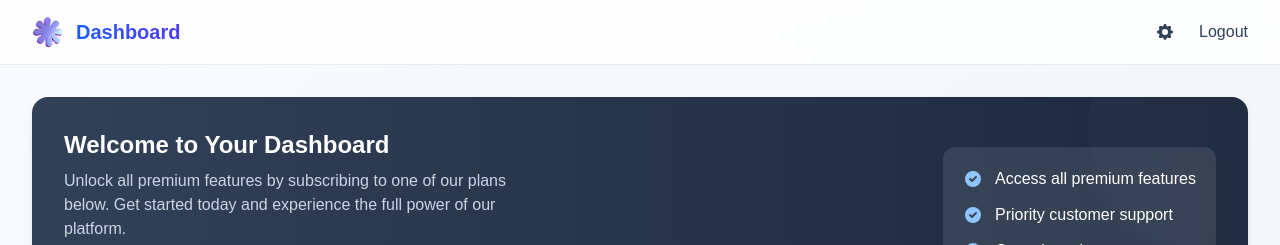
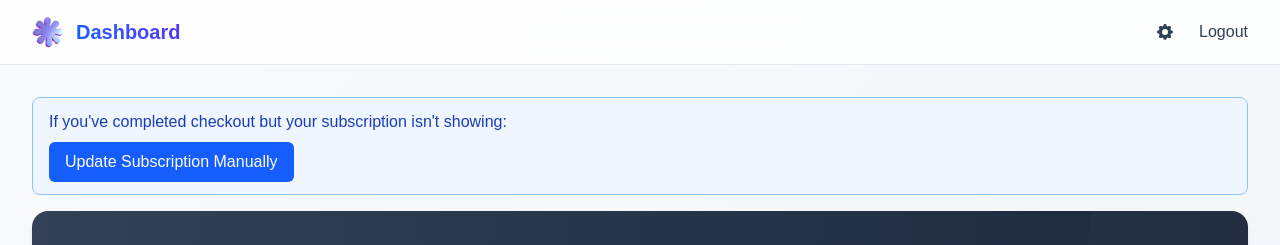
Before and after one commit to JomariHinayon/paddle-project, a Next.js app: page /dashboard in a window 1280 px wide. Shown: the top 245 px of the page. Built offline with nearby package versions, Linux system fonts and the light colour scheme; no server answers; the database is empty; sample sign-in values are in the browser's storage.

Commit message:
updated fixed

```diff
--- a/package.json
+++ b/package.json
@@ -12,7 +12,7 @@
     "@types/firebase": "^2.4.32",
     "axios": "^1.8.4",
     "dotenv": "^16.5.0",
-    "firebase": "^11.5.0",
+    "firebase": "^11.7.1",
     "firebase-admin": "^13.2.0",
     "micro": "^10.0.1",
     "next": "15.2.4",
--- a/src/app/dashboard/page.tsx
+++ b/src/app/dashboard/page.tsx
@@ -1100,21 +1100,111 @@ export default function Dashboard() {
   // Handle checkout success
   const handleCheckoutSuccess = (subscriptionData: any) => {
     console.log('Checkout completed successfully:', subscriptionData);
-    setCheckoutStatus('Subscription checkout completed! Your subscription is being processed.');
-
-    // Refresh subscription data after a short delay to allow webhooks to process
-    setTimeout(() => {
-      if (user?.uid) {
-        fetchSubscriptionStatus(user.uid);
-        fetchTransactionLogs(user.uid);
+    setCheckoutStatus('Subscription checkout completed! Updating your subscription status...');
+
+    // Try to update subscription data immediately
+    if (user?.uid) {
+      // First attempt to update using the provided subscription data
+      if (subscriptionData?.subscriptionId && subscriptionData.subscriptionId !== 'pending') {
+        try {
+          const db = getFirestore();
+          const userRef = doc(db, 'users', user.uid);
+          setDoc(userRef, {
+            hasActiveSubscription: true,
+            lastTransactionDate: new Date(),
+            currentPlan: subscriptionData.planId || PADDLE_CONFIG.prices.standard.month,
+            subscriptionStatus: 'active',
+            currentSubscriptionId: subscriptionData.subscriptionId,
+            paddleCustomerId: subscriptionData.customerId,
+            lastUpdated: new Date()
+          }, { merge: true })
+            .then(() => {
+              console.log('Successfully updated user subscription from checkout data');
+              // Refresh subscription data
+              fetchSubscriptionStatus(user.uid);
+              fetchTransactionLogs(user.uid);
+            })
+            .catch(error => {
+              console.error('Error updating subscription from checkout data:', error);
+              // If direct update fails, try the manual update as a fallback
+              setTimeout(() => manualCheckSubscriptionStatus(), 2000);
+            });
+        } catch (error) {
+          console.error('Error in immediate subscription update:', error);
+          // If there's an error, try the manual update as a fallback
+          setTimeout(() => manualCheckSubscriptionStatus(), 2000);
+        }
+      } else {
+        // If we don't have subscription data yet, poll for updates or try manual update
+        console.log('No subscription ID received yet, polling for updates...');
+        // Wait a few seconds and then check for subscription updates
+        setTimeout(() => {
+          fetchSubscriptionStatus(user.uid);
+          fetchTransactionLogs(user.uid);
+
+          // If still no active subscription after a short delay, offer manual update
+          setTimeout(() => {
+            if (!subscription?.hasActive) {
+              setCheckoutStatus('Checkout completed, but subscription status not updated automatically. You can try updating manually.');
+            }
+          }, 5000);
+        }, 3000);
       }
-    }, 2000);
+    }
   };
 
   // Handle checkout error
   const handleCheckoutError = (error: Error) => {
     console.error('Error during checkout:', error);
     setCheckoutStatus('There was an error processing your subscription. Please try again or contact support.');
+  };
+
+  // Manually check and update subscription status
+  const manualCheckSubscriptionStatus = async () => {
+    if (!user) {
+      console.error('No logged in user');
+      return;
+    }
+
+    try {
+      setCheckoutStatus('Manually checking subscription status...');
+
+      // 1. First verify we can write to Firebase
+      const db = getFirestore();
+      const testRef = doc(db, 'users', user.uid, 'tests', 'manual-check');
+      await setDoc(testRef, {
+        timestamp: new Date(),
+        operation: 'manual-check'
+      });
+
+      console.log('Firebase test write successful');
+
+      // 2. Update user profile with a fake subscription for testing
+      const userRef = doc(db, 'users', user.uid);
+      await setDoc(userRef, {
+        hasActiveSubscription: true,
+        lastTransactionDate: new Date(),
+        currentPlan: PADDLE_CONFIG.prices.standard.month,  // Using the standard plan price ID
+        subscriptionStatus: 'active',
+        currentSubscriptionId: 'manual-' + new Date().getTime(),
+        paddleCustomerId: user.email,
+        lastUpdated: new Date()
+      }, { merge: true });
+
+      console.log('Manually updated subscription status');
+      setCheckoutStatus('Subscription status manually updated. Refreshing data...');
+
+      // 3. Now fetch the updated subscription data
+      await fetchSubscriptionStatus(user.uid);
+
+      // 4. Clear status after a moment
+      setTimeout(() => {
+        setCheckoutStatus(null);
+      }, 3000);
+    } catch (error) {
+      console.error('Error in manual subscription update:', error);
+      setCheckoutStatus('Error updating subscription: ' + (error instanceof Error ? error.message : 'Unknown error'));
+    }
   };
 
   const formatPrice = (amount: number | string, currency: string = 'USD') => {
@@ -1235,6 +1325,19 @@ export default function Dashboard() {
           {checkoutStatus && (
             <div className="mb-4 bg-green-50 border border-green-300 dark:bg-green-900/20 dark:border-green-700/40 text-green-800 dark:text-green-200 px-4 py-3 rounded-lg">
               {checkoutStatus}
+            </div>
+          )}
+
+          {/* Manual subscription update button - for troubleshooting only */}
+          {(!subscription || !subscription.hasActive) && (
+            <div className="mb-4 bg-blue-50 border border-blue-300 dark:bg-blue-900/20 dark:border-blue-700/40 text-blue-800 dark:text-blue-200 px-4 py-3 rounded-lg">
+              <p className="mb-2">If you've completed checkout but your subscription isn't showing:</p>
+              <button
+                onClick={manualCheckSubscriptionStatus}
+                className="px-4 py-2 bg-blue-600 hover:bg-blue-700 text-white rounded-md"
+              >
+                Update Subscription Manually
+              </button>
             </div>
           )}
 
```
Also changed, not shown: 1 other file (tests, documents, lock files or other folders).
